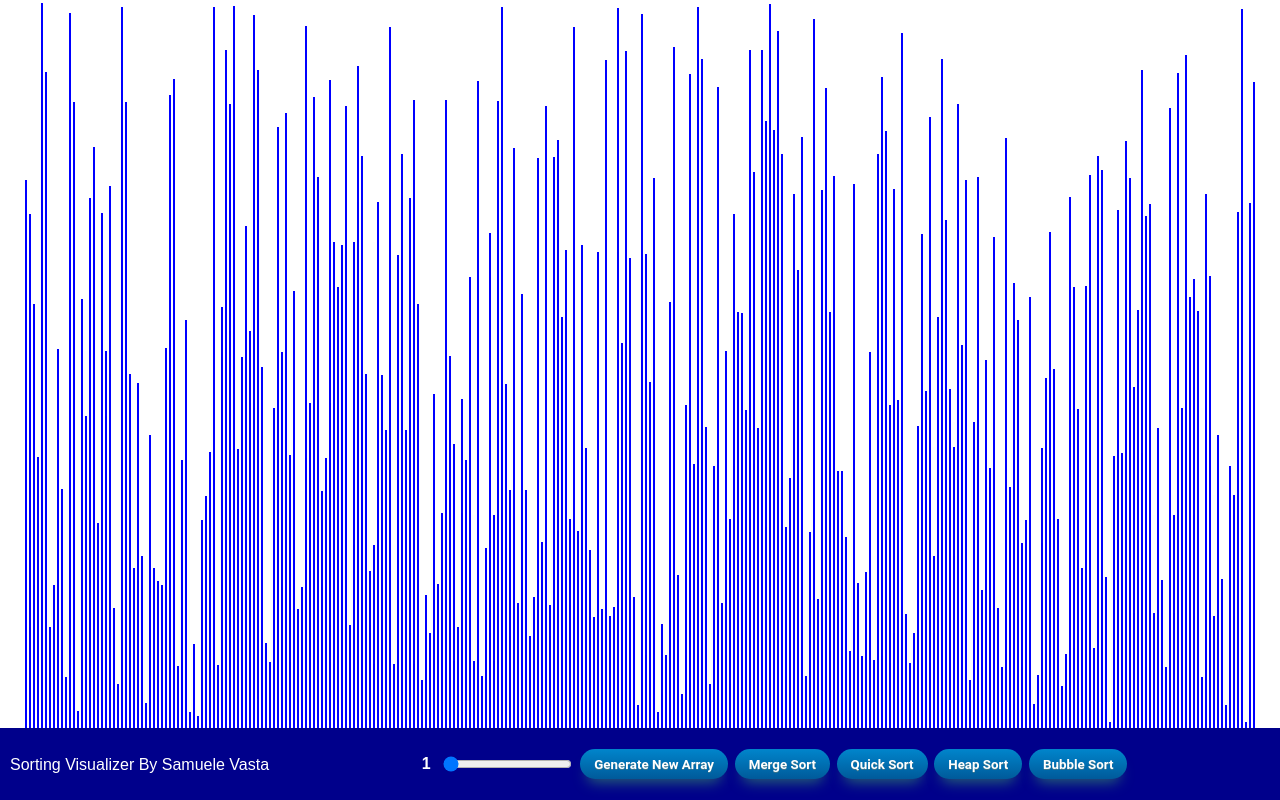
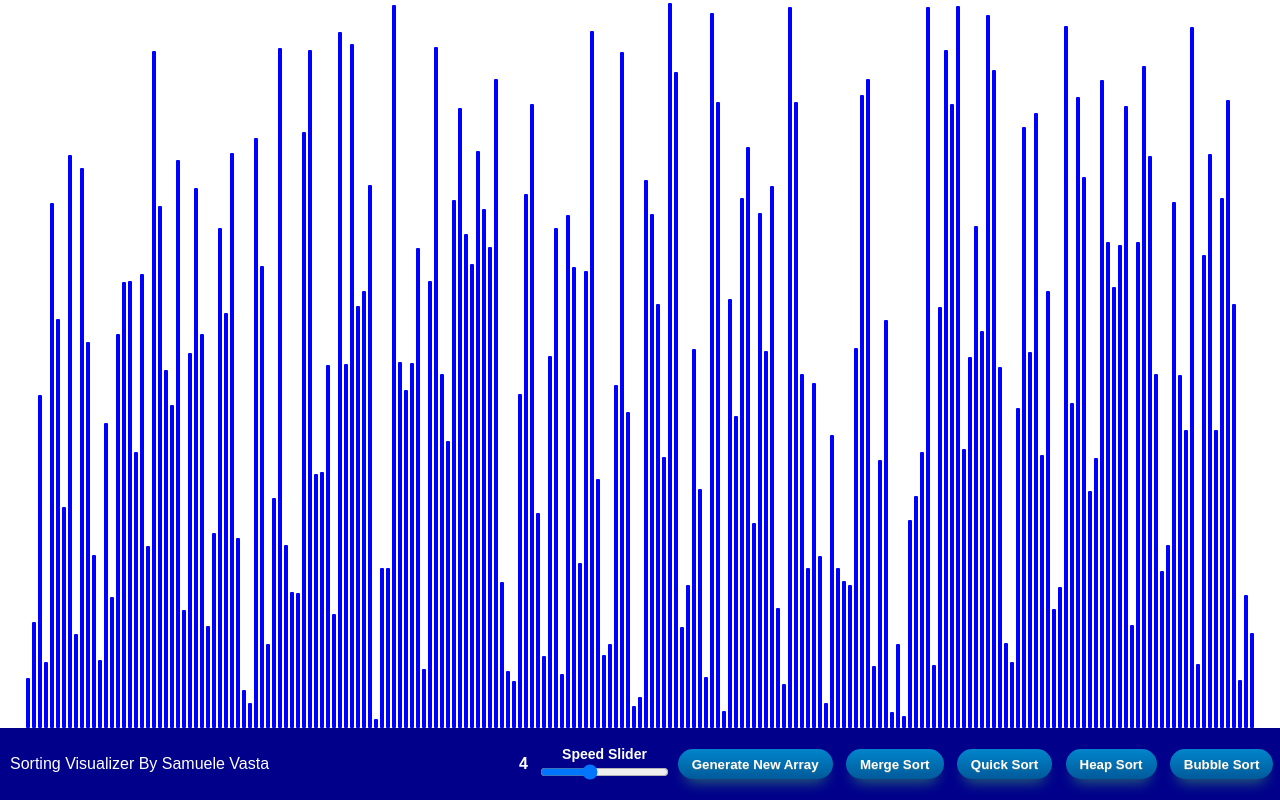
Before and after one commit to Hevial/Sorting-Visualizer, a React (Create React App) app: page / in a window 1280 px wide. Built offline with nearby package versions, Linux system fonts and the light colour scheme.

Commit message:
Bug Fixes, Style changes
Bug Fixes:
- Prevented simultaneous initialization of multiple algorithms

UI/UX Changes:
- Reorganized toolbar buttons layout
- Added label "Speed Slider" above the slider
- Adjusted bar size from 2 to 4
- Set default speed to 4
- Updated site icon

```diff
--- a/public/index.html
+++ b/public/index.html
@@ -1,14 +1,12 @@
 <!DOCTYPE html>
 <html lang="en">
+
 <head>
   <meta charset="utf-8" />
-    <link rel="icon" href="%PUBLIC_URL%/favicon.ico" />
+  <link rel="icon" type="x-icon" href="icon.png" />
   <meta name="viewport" content="width=device-width, initial-scale=1" />
   <meta name="theme-color" content="#000000" />
-    <meta
-      name="description"
-      content="Web site created using create-react-app"
-    />
+  <meta name="description" content="Web site created using create-react-app" />
   <link rel="apple-touch-icon" href="%PUBLIC_URL%/logo192.png" />
   <!--
       manifest.json provides metadata used when your web app is installed on a
@@ -24,8 +22,9 @@
       work correctly both with client-side routing and a non-root public URL.
       Learn how to configure a non-root public URL by running `npm run build`.
     -->
-    <title>React App</title>
+  <title>Sorting Visualizer</title>
 </head>
+
 <body>
   <noscript>You need to enable JavaScript to run this app.</noscript>
   <div id="root"></div>
@@ -40,4 +39,5 @@
       To create a production bundle, use `npm run build` or `yarn build`.
     -->
 </body>
+
 </html>
--- a/src/App.js
+++ b/src/App.js
@@ -1,4 +1,3 @@
-import logo from './logo.svg';
 import SortingVisualizer from './SortingVisualizer/SortingVisualizer';
 import './App.css';
 
--- a/src/SortingAlgorithms/heapsort.js
+++ b/src/SortingAlgorithms/heapsort.js
@@ -4,8 +4,6 @@ export function getHeapSortAnimations(array) {
     heapSort(array, animations);
     return animations;
 }
-
-const swap = (arr, a, b) => { [arr[a], arr[b]] = [arr[b], arr[a]]; }
 
 class MaxHeap {
     constructor() {
--- a/src/SortingVisualizer/SortingVisualizer.css
+++ b/src/SortingVisualizer/SortingVisualizer.css
@@ -1,5 +1,6 @@
 body,
 html {
+    font-family: sans-serif;
     height: 100%;
     margin: 0;
 }
@@ -10,17 +11,14 @@ html {
     display: flex;
     flex-wrap: wrap;
     justify-content: center;
-    /* Allinea le barre al centro */
     align-items: flex-end;
-    /* Allinea le barre in basso */
 }
 
 .array-bar {
-    width: 2px;
-    /* Imposta una larghezza fissa per ogni barra */
+    width: 4px;
     background-color: blue;
     margin: 0 1px;
-    /* Imposta un'altezza fissa per ogni barra, se necessario */
+    border-radius: 1px;
 }
 
 .tool-bar {
@@ -28,15 +26,17 @@ html {
     height: 9vh;
     background-color: darkblue;
     align-items: center;
+    justify-content: space-between;
 }
 
-.tool-bar .menu {
+.menu {
     display: flex;
-    margin: auto;
+    align-items: center;
+    margin-left: 2%;
 }
 
 .button {
-    margin: auto;
+    margin: 0.5em;
     margin-right: 0.5 em;
     margin-left: 0.5em;
     padding: 1%;
@@ -46,7 +46,7 @@ html {
     color: white;
     border: none;
     border-radius: 20px;
-    font-family: Roboto, sans-serif;
+    font-family: sans-serif;
     font-weight: bold;
     text-decoration: none;
     text-shadow: 0px 1px 0px #3d768a;
@@ -65,6 +65,13 @@ html {
     top: 1px;
 }
 
+.button.disabled,
+.speed-slider.disabled {
+    pointer-events: none;
+    opacity: 0.6;
+}
+
+
 .tool-bar #title {
     font-family: sans-serif;
     color: white;
@@ -80,3 +87,17 @@ html {
     font-weight: bold;
     margin-right: 10px;
 }
+
+.slider {
+    display: flex;
+    flex-direction: column;
+    justify-content: center;
+    margin: 0;
+}
+
+.slider-label {
+    margin: 0;
+    color: white;
+    font-size: 14px;
+    font-weight: bold;
+}
--- a/src/SortingVisualizer/SortingVisualizer.jsx
+++ b/src/SortingVisualizer/SortingVisualizer.jsx
@@ -14,38 +14,75 @@ const PRIMARY_COLOR = 'blue';
 // This is the color of array bars that are being compared throughout the animations.
 const SECONDARY_COLOR = 'red';
 
+let isSorted = false
+let reset = false
 
 export default class SortingVisualizer extends React.Component {
     constructor(props) {
         super(props)
-        this.state = { array: [], speed: 1 };
+        this.timeouts = []
+        this.state = { array: [], speed: 4 };
     }
 
     componentDidMount() {
         this.resetArray();
     }
 
+    disableButtons() {
+        const btns = document.getElementsByClassName('button')
+        const slider = document.querySelector('.speed-slider')
+        slider.classList.add('disabled')
+        for (let i = 1; i < btns.length; i++) {
+            btns[i].classList.add('disabled')
+        }
+    }
+
+    enableButtons() {
+        const btns = document.getElementsByClassName('button')
+        const slider = document.querySelector('.speed-slider')
+        slider.classList.remove('disabled')
+        for (let i = 1; i < btns.length; i++) {
+            btns[i].classList.remove('disabled')
+        }
+    }
+
     resetArray() {
+        isSorted = false
+        reset = true
+
+        this.timeouts.forEach(timeout => clearTimeout(timeout));
+        this.timeouts = []
+
         const array = [];
         const maxHeight = window.innerHeight * 0.91;
-        const maxWidth = window.innerWidth * 0.24; //the multiplier is based on the bar width
+        const maxWidth = window.innerWidth * 0.32 * (2 / 4); //the multiplier is based on the bar width
 
         for (let i = 0; i < maxWidth; i++) {
             array.push(randomIntFromInterval(5, maxHeight));
         }
 
         this.setState({ array });
+
+        this.enableButtons()
+        const arrayBars = document.getElementsByClassName('array-bar');
+        for (let i = 0; i < arrayBars.length; i++) {
+            arrayBars[i].style.height = `${this.state.array[i]}px`
+            arrayBars[i].style.backgroundColor = PRIMARY_COLOR
+        }
     }
 
     mergeSort() {
+        isSorted = true
+        reset = false
         console.log("Array originale:", this.state.array);
         const animations = getMergeSortAnimations(this.state.array);
         console.log("Array originale sortato:", this.state.array);
         this.animate(animations);
-
     }
 
     quickSort() {
+        isSorted = true
+        reset = false
         console.log("Array originale:", this.state.array);
         const animations = getQuickSortAnimations(this.state.array);
         console.log("Array originale sortato:", this.state.array);
@@ -53,6 +90,8 @@ export default class SortingVisualizer extends React.Component {
     }
 
     heapSort() {
+        isSorted = true
+        reset = false
         console.log("Array originale:", this.state.array);
         const animations = getHeapSortAnimations(this.state.array);
         console.log("Array originale sortato:", this.state.array);
@@ -60,6 +99,8 @@ export default class SortingVisualizer extends React.Component {
     }
 
     bubbleSort() {
+        isSorted = true
+        reset = false
         console.log("Array originale:", this.state.array);
         const animations = getBubbleSortAnimations(this.state.array);
         console.log("Array originale sortato:", this.state.array);
@@ -69,9 +110,13 @@ export default class SortingVisualizer extends React.Component {
 
     animate(animations) {
 
+        this.disableButtons()
+        const speed = this.state.speed
         const arrayBars = document.getElementsByClassName('array-bar');
+
         console.log(animations)
         for (let i = 0; i < animations.length; i++) {
+
             const animation = animations[i]
             const [barOneIdx, barTwoIdx] = animation.barsIdx
 
@@ -84,31 +129,42 @@ export default class SortingVisualizer extends React.Component {
                 case "compare":
 
                     //comparing the two values
-                    setTimeout(() => {
+                    const compareTimeout = setTimeout(() => {
+                        if (reset) return
+
                         barOneStyle.backgroundColor = SECONDARY_COLOR
                         barTwoStyle.backgroundColor = SECONDARY_COLOR
-                    }, i * ANIMATION_SPEED_MS / this.state.speed);
+                    }, i * ANIMATION_SPEED_MS / speed);
+
+                    this.timeouts.push(compareTimeout)
                     break
-
                 case "swap":
 
                     //swapping the two values
-                    setTimeout(() => {
+                    const swapTimeout = setTimeout(() => {
+                        if (reset) return
+
                         const [barOneHeight, barTwoHeight] = animation.barHeight
 
                         barOneStyle.height = `${barTwoHeight}px`
                         if (barOneHeight)
                             barTwoStyle.height = `${barOneHeight}px`
-                    }, i * ANIMATION_SPEED_MS / this.state.speed);
+                    }, i * ANIMATION_SPEED_MS / speed);
+
+                    this.timeouts.push(swapTimeout)
                     break
 
                 case "reset":
 
                     // after comparing and swapping or not, reset back to the primary color
-                    setTimeout(() => {
+                    const resetTimeout = setTimeout(() => {
+                        if (reset) return
+
                         barOneStyle.backgroundColor = PRIMARY_COLOR
                         barTwoStyle.backgroundColor = PRIMARY_COLOR
-                    }, i * ANIMATION_SPEED_MS / this.state.speed);
+                    }, i * ANIMATION_SPEED_MS / speed);
+
+                    this.timeouts.push(resetTimeout)
                     break
 
                 default:
@@ -116,8 +172,14 @@ export default class SortingVisualizer extends React.Component {
                     break
 
             }
+        }
 
-        }
+        const buttonTimeout = setTimeout(() => {
+            this.enableButtons()
+        }, animations.length * ANIMATION_SPEED_MS / speed);
+
+        animations.length = 0
+        this.timeouts.push(buttonTimeout)
 
     }
 
@@ -138,11 +200,12 @@ export default class SortingVisualizer extends React.Component {
                     <div>
                         <span id="title">Sorting Visualizer By Samuele Vasta</span>
                     </div>
-
                     <div className='menu'>
                         <p className="speed-value">{this.state.speed}</p>
+                        <div className='slider'>
+                            <p className='slider-label'>Speed Slider</p>
                             <input
-                            id="speed-slider"
+                                className="speed-slider"
                                 type="range"
                                 value={this.state.speed}
                                 min="1"
@@ -152,12 +215,13 @@ export default class SortingVisualizer extends React.Component {
                                     this.setState({ speed: parseInt(e.target.value) })
                                 }}
                             />
+                        </div>
 
                         <button className='button' onClick={() => this.resetArray()}>Generate New Array</button>
-                        <button className='button' onClick={() => this.mergeSort()}>Merge Sort</button>
-                        <button className='button' onClick={() => this.quickSort()}>Quick Sort</button>
-                        <button className='button' onClick={() => this.heapSort()}>Heap Sort</button>
-                        <button className='button' onClick={() => this.bubbleSort()}>Bubble Sort</button>
+                        <button className='button' onClick={() => { if (!isSorted) this.mergeSort() }}>Merge Sort</button>
+                        <button className='button' onClick={() => { if (!isSorted) this.quickSort() }}>Quick Sort</button>
+                        <button className='button' onClick={() => { if (!isSorted) this.heapSort() }}>Heap Sort</button>
+                        <button className='button' onClick={() => { if (!isSorted) this.bubbleSort() }}>Bubble Sort</button>
                     </div>
 
                 </div>
```
Also changed, not shown: public/icon.png (added), 1 other file (tests, documents, lock files or other folders). Lines whose indentation alone changed are shown as unchanged.
